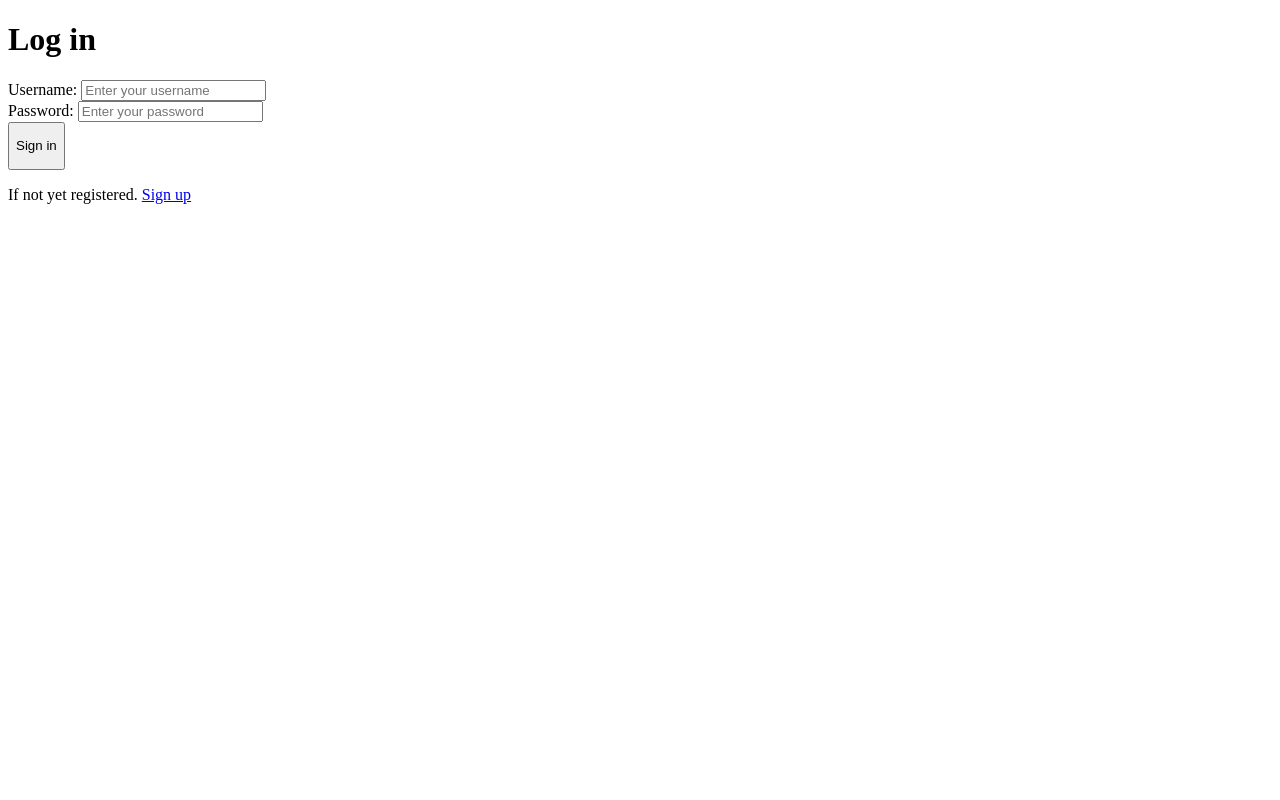
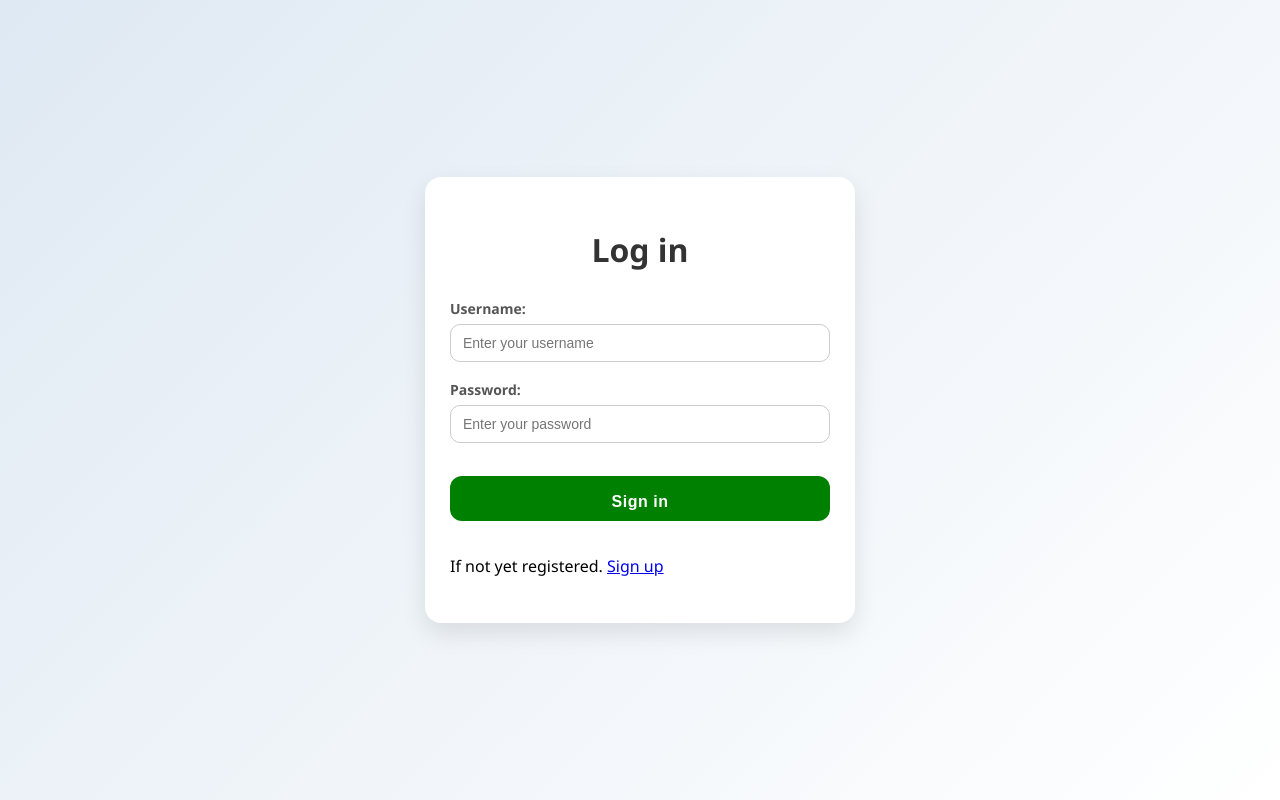
Before and after one commit to om-muddapur7/payments_monogDB, a website: page frontend/signin.html in a window 1280 px wide. Drawn offline with nearby package versions, Linux system fonts and the light colour scheme.

Commit message:
added css to siginin page

```diff
--- a/frontend/signin.html
+++ b/frontend/signin.html
@@ -8,6 +8,86 @@
 </head>
 
 <style>
+    body{
+        display: flex;
+        justify-content: center;
+        align-items: center;
+        min-height: 100vh;
+        margin: 0%;
+        font-family: 'Segoe UI', Tahoma, Geneva, Verdana, sans-serif;
+        background: linear-gradient(135deg, #dfe9f3, #ffffff);
+    }
+
+    .container{
+        display: flex;
+        flex-direction: column;
+        gap: 18px;
+        background: #ffffff;
+        box-shadow: 0 10px 25px rgba(0, 0, 0, 0.1);
+        width: 380px;
+        padding: 30px 25px;
+        border-radius: 16px;
+    }
+
+    .container:hover {
+        transform: translateY(-3px);
+        box-shadow: 0 15px 35px rgba(0, 0, 0, 0.15);
+    }
+
+    h1{
+        text-align: center;
+        margin-bottom: 10px;
+        color: #333;
+    }
+
+    .input-group{
+        display: flex;
+        flex-direction: column;
+        gap: 6px;
+    }
+
+    label{
+        font-weight: 600;
+        font-size: 14px;
+        color: #555;
+    }
+
+    input{
+        font-size: 14px;
+        padding: 10px 12px;
+        border-radius: 10px;
+        border: 1px solid #ccc;
+        outline: none;
+    }
+
+    input:focus{
+        border-color: #4CAF50;
+    }
+
+    button{
+        background-color: green;
+        height: 45px;
+        border: none;
+        border-radius: 12px;
+        margin-top: 15px;
+        cursor: pointer;
+    }
+
+    #signbtn{
+        font-size: 16px;
+        color: white;
+        font-weight: 600;
+        letter-spacing: 0.5px;
+    }
+
+    button:hover{
+        transform: translateY(-2px);
+        box-shadow: 0 6px 15px rgba(76, 175, 80, 0.4);
+    }
+
+    button:active {
+        transform: scale(0.98);
+    }
 
 </style>
 
```
Also changed, not shown: frontend/signup.html (+0 -3 lines).
